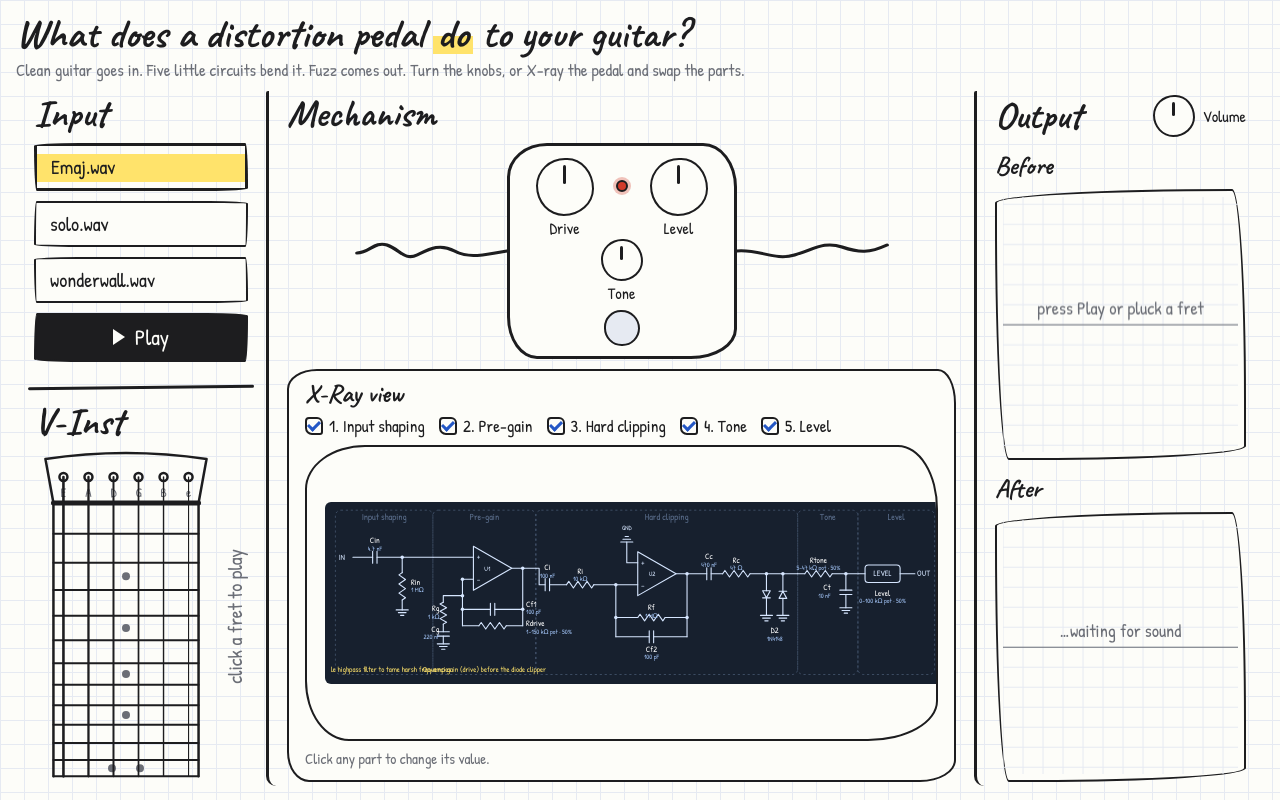
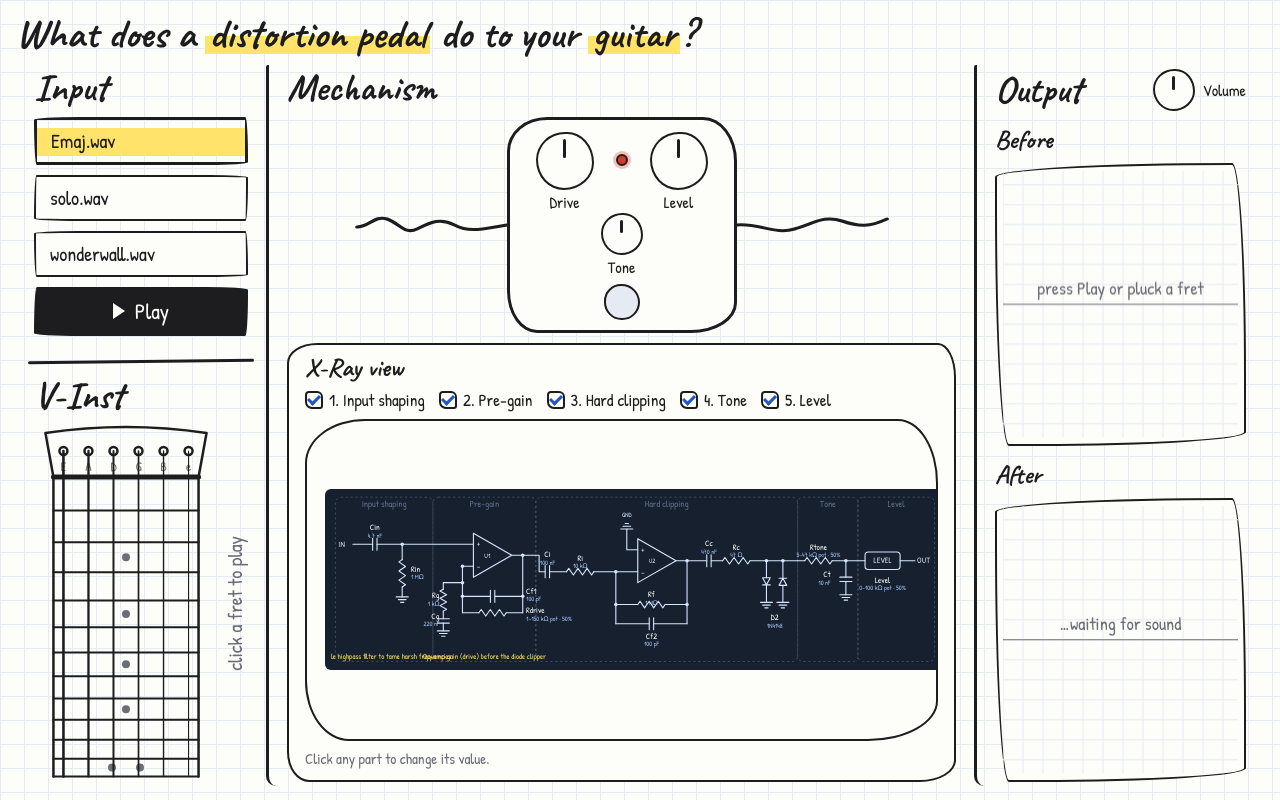
Before and after one commit to margaRITTAE/margaRITTAE, a plain HTML site: page index.html in a window 1280 px wide. Drawn offline with Linux system fonts and the light colour scheme.

Commit message:
Highlight 'distortion pedal' and 'guitar' in the title, remove subtitle
Co-Authored-By: Claude Opus 5.5 <noreply@anthropic.com>

```diff
--- a/index.html
+++ b/index.html
@@ -13,8 +13,7 @@
 <body>
   <main class="app">
     <header class="top">
-      <h1>What does a distortion pedal <span class="hl">do</span> to your guitar?</h1>
-      <p>Clean guitar goes in. Five little circuits bend it. Fuzz comes out. Turn the knobs, or X-ray the pedal and swap the parts.</p>
+      <h1>What does a <span class="hl">distortion pedal</span> do to your <span class="hl">guitar</span>?</h1>
     </header>
 
     <!-- ============ INPUT ============ -->
```
